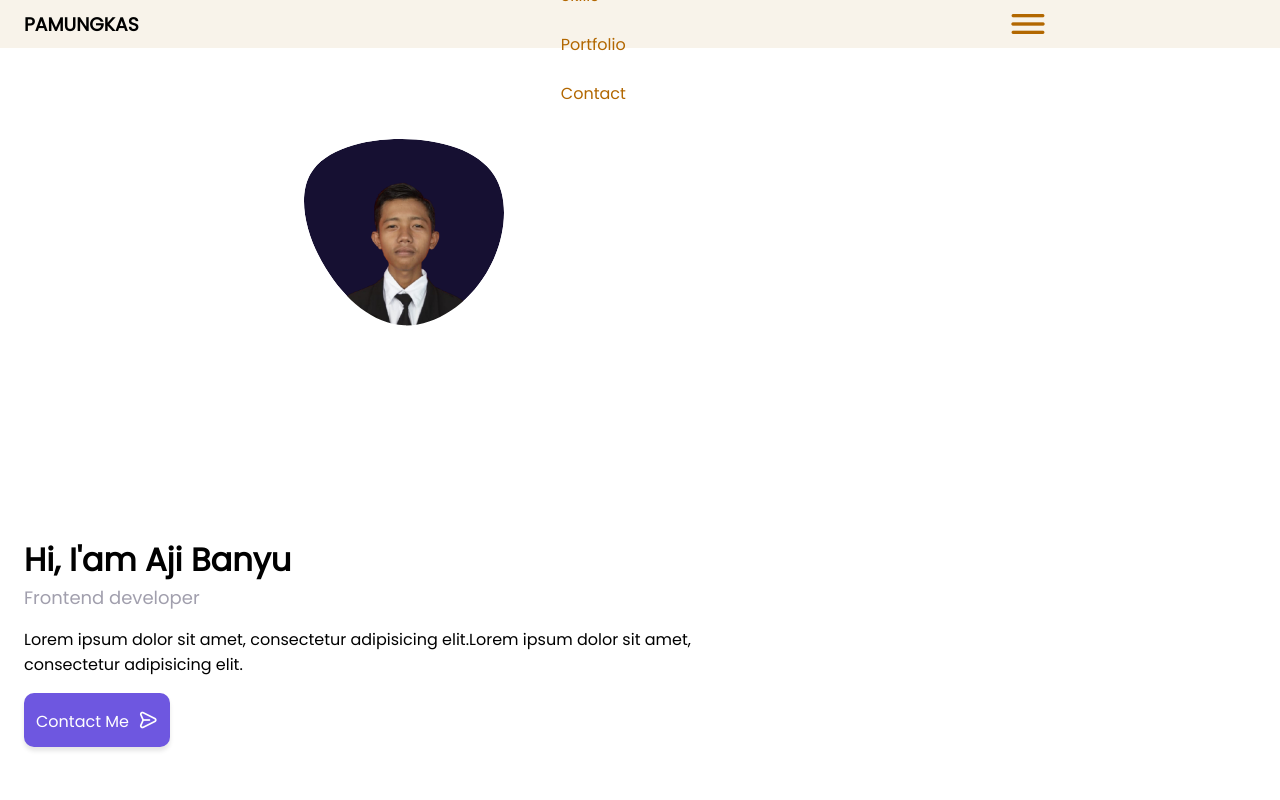
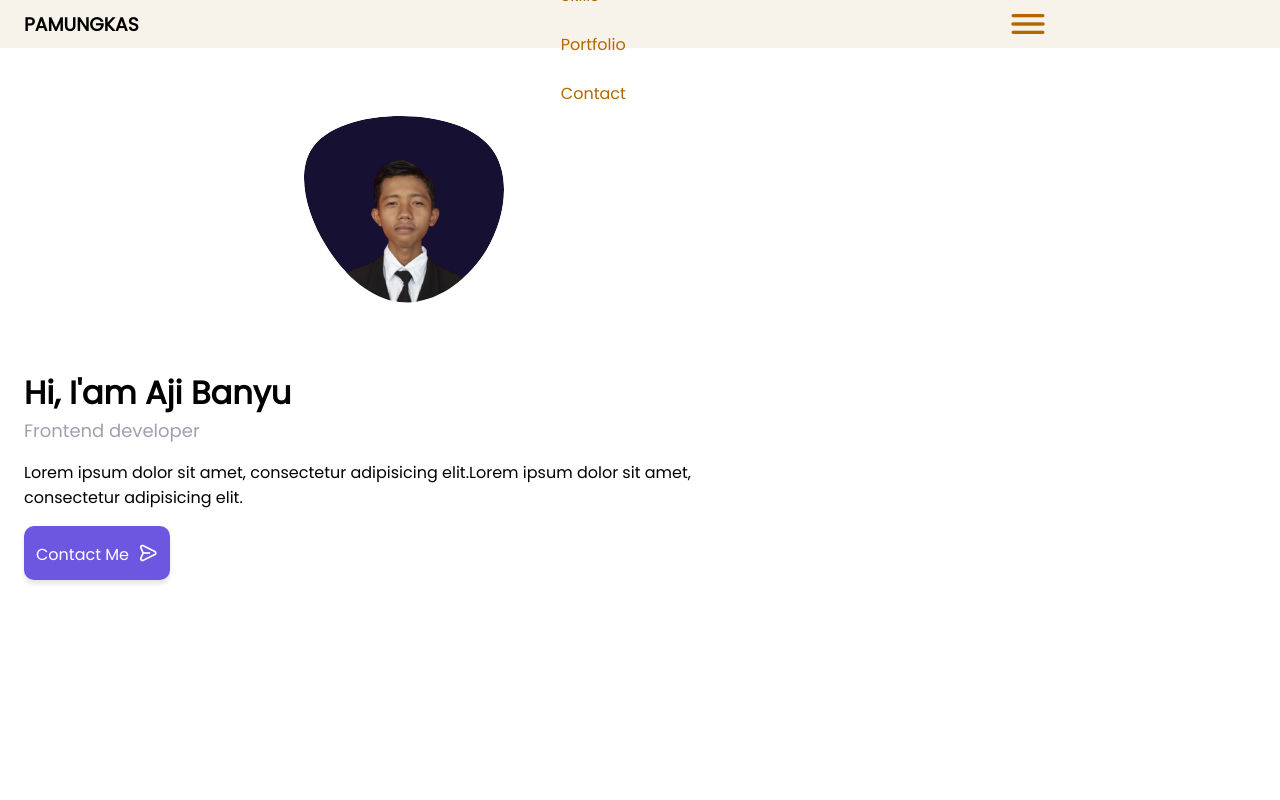
Before and after one commit to AjiBanyu/AjiBanyu, a plain HTML site: page index.html in a window 1280 px wide. Shown: the top 800 px of the page. Drawn offline with nearby package versions, Linux system fonts and the light colour scheme.

Commit message:
merapihkan margin home

```diff
--- a/css/style.css
+++ b/css/style.css
@@ -126,12 +126,12 @@ ul {
 /* ============ HOME ========== */
 .home__container {
   height: 100vh;
-  padding: 20px 0;
+  padding-top: 2.75rem;
 }
 
 .home__content {
-  grid-template-columns: 1fr;
-  /* padding-top: 2rem; */
+  display: flex;
+  flex-direction: column;
   align-items: center;
 }
 
@@ -141,7 +141,7 @@ ul {
 }
 
 .home__img {
-  place-self: center;
+  padding-top: 1.5rem;
 }
 
 .home__blob-img {
@@ -150,7 +150,8 @@ ul {
 
 .home__data {
   /* grid-column: 1/2; */
-  padding: 10px 0;
+  /* padding: 10px 0; */
+  margin-top: 2rem;
 }
 
 .home__title {
--- a/index.html
+++ b/index.html
@@ -49,7 +49,7 @@
         <!-- ============ HOME ============ -->
         <section class="home" id="home">
             <div class="home__container container grid">
-                <div class="home__content grid">
+                <div class="home__content">
                     <div class="home__img">
                         <svg class="home__blob" viewBox="0 0 200 187" xmlns="http://www.w3.org/2000/svg" xmlns:xlink="http://www.w3.org/1999/xlink">
                             <mask id="mask0" mask-type="alpha">
```
